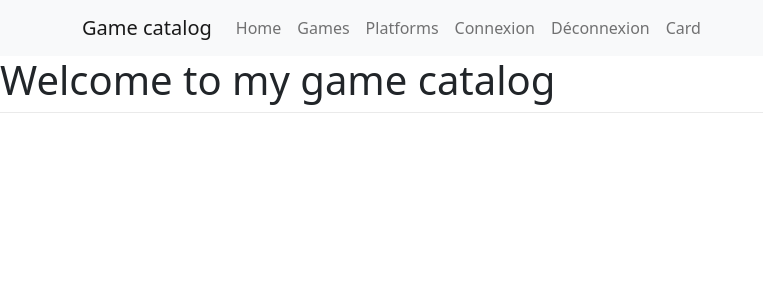
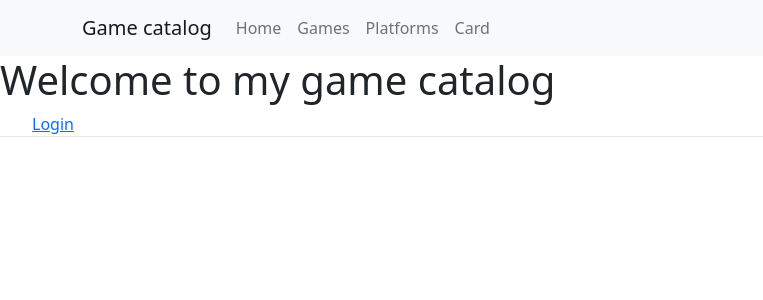
Before and after one commit to laurentdubs/game-catalog-next, a Next.js app: page / in a window 1280 px wide. Shown: the top 300 px of the page, without its empty margins (0-763 px from the left). Built offline with nearby package versions, Linux system fonts and the light colour scheme; no server answers.

Commit message:
add auth0

```diff
--- a/components/headers.tsx
+++ b/components/headers.tsx
@@ -13,8 +13,6 @@ export const Header = () => {
                         <Nav.Link href="/">Home</Nav.Link>
                         <Nav.Link href="/games">Games</Nav.Link>
                         <Nav.Link href="/platforms">Platforms</Nav.Link>
-                        <Nav.Link href="/api/auth/login">Connexion</Nav.Link>
-                        <Nav.Link href="/api/auth/logout">Déconnexion</Nav.Link>
                         <Nav.Link href="/card">Card</Nav.Link>
 
                     </Nav>
--- a/package.json
+++ b/package.json
@@ -12,6 +12,7 @@
     "@auth0/auth0-react": "^1.9.0",
     "@auth0/nextjs-auth0": "^1.7.0",
     "bootstrap": "^5.1.3",
+    "dotenv": "^16.0.0",
     "mongodb": "^4.4.1",
     "next": "12.1.0",
     "react": "17.0.2",
--- a/pages/_app.tsx
+++ b/pages/_app.tsx
@@ -1,7 +1,12 @@
+import { UserProvider } from '@auth0/nextjs-auth0'
 import '../styles/globals.css'
 
 function MyApp({ Component, pageProps }) {
-  return <Component {...pageProps} />
+  return (
+  <UserProvider>
+  <Component {...pageProps} />
+  </UserProvider>
+  )
 }
 
 export default MyApp
--- /dev/null
+++ b/pages/api/auth/[...auth0].js
@@ -0,0 +1,3 @@
+import { handleAuth } from "@auth0/nextjs-auth0";
+
+export default handleAuth();
--- a/pages/index.tsx
+++ b/pages/index.tsx
@@ -1,8 +1,11 @@
 import Head from 'next/head'
 import Layout from "../components//layout"
 import styles from '../styles/Home.module.css'
+import { useUser } from '@auth0/nextjs-auth0';
 
 export default function Home() {
+  const { user, isLoading, error } = useUser();
+
   return (
     <>
     <Head>
@@ -10,8 +13,25 @@ export default function Home() {
     </Head>
     <Layout>
       <h1>Welcome to my game catalog</h1>
+      <div className={styles.container}>
+        {isLoading ? (
+          <p>Loading...</p>
+        ) : (
+          <div>
+          {user ? (
+            <>
+            <p>{user.name}</p>
+
+            <a href="/api/auth/logout">Logout</a>
+            </>
+           ) : (
+           <a href="/api/auth/login">Login</a>
+           )}
+           </div>
+        )}
+      </div>
     <footer className={styles.footer}></footer>
     </Layout>
   </>
 );
-}
+  }
--- a/pages/platforms/[platform].tsx
+++ b/pages/platforms/[platform].tsx
@@ -4,7 +4,7 @@ import { Head } from "next/document";
 import Layout from "../../components/layout";
 import { getDatabase } from "../../src/database";
 import Link from "next/link";
-import { Card } from "react-bootstrap";
+
 
 export const getServerSideProps: GetServerSideProps = async (context) => {
   const mongodb = await getDatabase();
@@ -14,7 +14,7 @@ export const getServerSideProps: GetServerSideProps = async (context) => {
   .find({"platform.name": context.params.platform})
   .toArray();
   const data = JSON.parse(JSON.stringify(platform));
-  console.log("log", data);
+  // console.log("log", data);
 
     return {
       props: {
--- a/tsconfig.json
+++ b/tsconfig.json
@@ -23,7 +23,7 @@
     "next-env.d.ts",
     "**/*.ts",
     "**/*.tsx"
-  ],
+, "pages/api/hello.js", "pages/api/auth/[...auth0].js"  ],
   "exclude": [
     "node_modules"
   ]
```
Also changed, not shown: pages/api/hello.js (renamed from pages/api/hello.ts), 1 other file (tests, documents, lock files or other folders).
